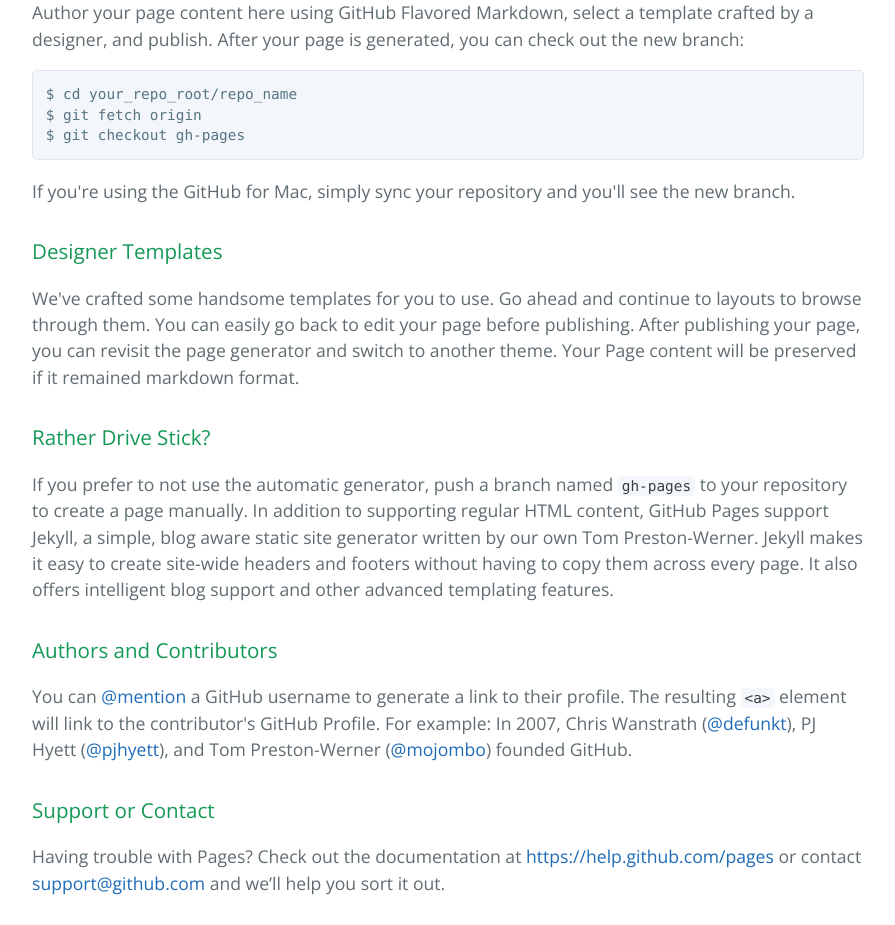
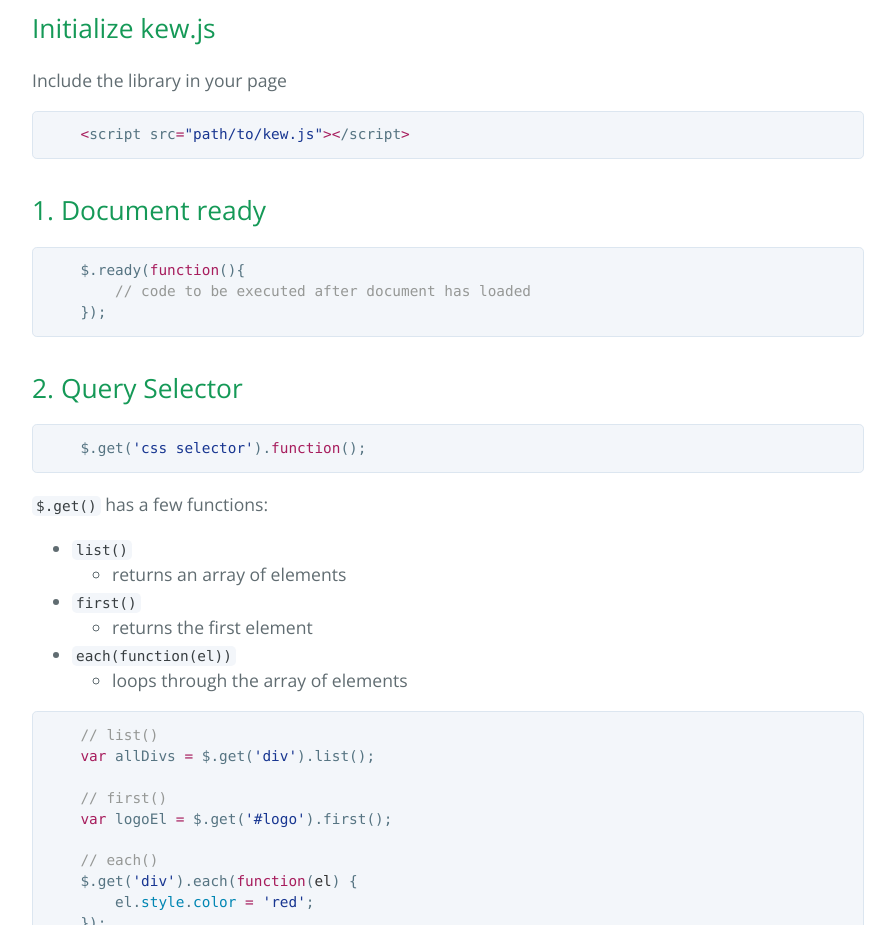
Before and after one commit to RodRitter/kewjs, a plain HTML site: page index.html in a window 1280 px wide. Shown: the part 490-1415 px from the top of the page, without its empty margins (192-1087 px from the left). Drawn offline with nearby package versions, Linux system fonts and the light colour scheme.

```diff
--- a/index.html
+++ b/index.html
@@ -19,37 +19,65 @@
     </section>
 
     <section class="main-content">
-      <h3>
-<a id="welcome-to-github-pages" class="anchor" href="#welcome-to-github-pages" aria-hidden="true"><span class="octicon octicon-link"></span></a>Welcome to GitHub Pages.</h3>
+      <h1>
+<a id="usage" class="anchor" href="#usage" aria-hidden="true"><span class="octicon octicon-link"></span></a>Usage</h1>
 
-<p>This automatic page generator is the easiest way to create beautiful pages for all of your projects. Author your page content here using GitHub Flavored Markdown, select a template crafted by a designer, and publish. After your page is generated, you can check out the new branch:</p>
+<h2>
+<a id="initialize-kewjs" class="anchor" href="#initialize-kewjs" aria-hidden="true"><span class="octicon octicon-link"></span></a>Initialize kew.js</h2>
 
-<pre><code>$ cd your_repo_root/repo_name
-$ git fetch origin
-$ git checkout gh-pages
-</code></pre>
+<p>Include the library in your page</p>
 
-<p>If you're using the GitHub for Mac, simply sync your repository and you'll see the new branch.</p>
+<div class="highlight highlight-javascript"><pre>    <span class="pl-k">&lt;</span>script src<span class="pl-k">=</span><span class="pl-s"><span class="pl-pds">"</span>path/to/kew.js<span class="pl-pds">"</span></span><span class="pl-k">&gt;&lt;</span>/script<span class="pl-k">&gt;</span></pre></div>
 
-<h3>
-<a id="designer-templates" class="anchor" href="#designer-templates" aria-hidden="true"><span class="octicon octicon-link"></span></a>Designer Templates</h3>
+<h2>
+<a id="1-document-ready" class="anchor" href="#1-document-ready" aria-hidden="true"><span class="octicon octicon-link"></span></a>1. Document ready</h2>
 
-<p>We've crafted some handsome templates for you to use. Go ahead and continue to layouts to browse through them. You can easily go back to edit your page before publishing. After publishing your page, you can revisit the page generator and switch to another theme. Your Page content will be preserved if it remained markdown format.</p>
+<div class="highlight highlight-javascript"><pre>    $.ready(<span class="pl-k">function</span>(){
+        <span class="pl-c">// code to be executed after document has loaded</span>
+    });</pre></div>
 
-<h3>
-<a id="rather-drive-stick" class="anchor" href="#rather-drive-stick" aria-hidden="true"><span class="octicon octicon-link"></span></a>Rather Drive Stick?</h3>
+<h2>
+<a id="2-query-selector" class="anchor" href="#2-query-selector" aria-hidden="true"><span class="octicon octicon-link"></span></a>2. Query Selector</h2>
 
-<p>If you prefer to not use the automatic generator, push a branch named <code>gh-pages</code> to your repository to create a page manually. In addition to supporting regular HTML content, GitHub Pages support Jekyll, a simple, blog aware static site generator written by our own Tom Preston-Werner. Jekyll makes it easy to create site-wide headers and footers without having to copy them across every page. It also offers intelligent blog support and other advanced templating features.</p>
+<div class="highlight highlight-javascript"><pre>    $.get(<span class="pl-s"><span class="pl-pds">'</span>css selector<span class="pl-pds">'</span></span>).<span class="pl-k">function</span>();</pre></div>
 
-<h3>
-<a id="authors-and-contributors" class="anchor" href="#authors-and-contributors" aria-hidden="true"><span class="octicon octicon-link"></span></a>Authors and Contributors</h3>
+<p><code>$.get()</code> has a few functions:</p>
 
-<p>You can <a href="https://github.com/blog/821" class="user-mention">@mention</a> a GitHub username to generate a link to their profile. The resulting <code>&lt;a&gt;</code> element will link to the contributor's GitHub Profile. For example: In 2007, Chris Wanstrath (<a href="https://github.com/defunkt" class="user-mention">@defunkt</a>), PJ Hyett (<a href="https://github.com/pjhyett" class="user-mention">@pjhyett</a>), and Tom Preston-Werner (<a href="https://github.com/mojombo" class="user-mention">@mojombo</a>) founded GitHub.</p>
+<ul>
+<li>
+<code>list()</code>
 
-<h3>
-<a id="support-or-contact" class="anchor" href="#support-or-contact" aria-hidden="true"><span class="octicon octicon-link"></span></a>Support or Contact</h3>
+<ul>
+<li>returns an array of elements</li>
+</ul>
+</li>
+<li>
+<code>first()</code>
 
-<p>Having trouble with Pages? Check out the documentation at <a href="https://help.github.com/pages">https://help.github.com/pages</a> or contact <a href="mailto:support@github.com">support@github.com</a> and we’ll help you sort it out.</p>
+<ul>
+<li>returns the first element</li>
+</ul>
+</li>
+<li>
+<code>each(function(el))</code>
+
+<ul>
+<li>loops through the array of elements</li>
+</ul>
+</li>
+</ul>
+
+<div class="highlight highlight-javascript"><pre>    <span class="pl-c">// list()</span>
+    <span class="pl-k">var</span> allDivs <span class="pl-k">=</span> $.get(<span class="pl-s"><span class="pl-pds">'</span>div<span class="pl-pds">'</span></span>).list();
+
+    <span class="pl-c">// first()</span>
+    <span class="pl-k">var</span> logoEl <span class="pl-k">=</span> $.get(<span class="pl-s"><span class="pl-pds">'</span>#logo<span class="pl-pds">'</span></span>).first();
+
+    <span class="pl-c">// each()</span>
+    $.get(<span class="pl-s"><span class="pl-pds">'</span>div<span class="pl-pds">'</span></span>).each(<span class="pl-k">function</span>(<span class="pl-smi">el</span>) {
+        el.<span class="pl-c1">style</span>.<span class="pl-c1">color</span> <span class="pl-k">=</span> <span class="pl-s"><span class="pl-pds">'</span>red<span class="pl-pds">'</span></span>;
+    });
+</pre></div>
 
       <footer class="site-footer">
         <span class="site-footer-owner"><a href="https://github.com/RodRitter/kewjs">Kewjs</a> is maintained by <a href="https://github.com/RodRitter">RodRitter</a>.</span>
```
Also changed, not shown: params.json (+1 -1 lines).
